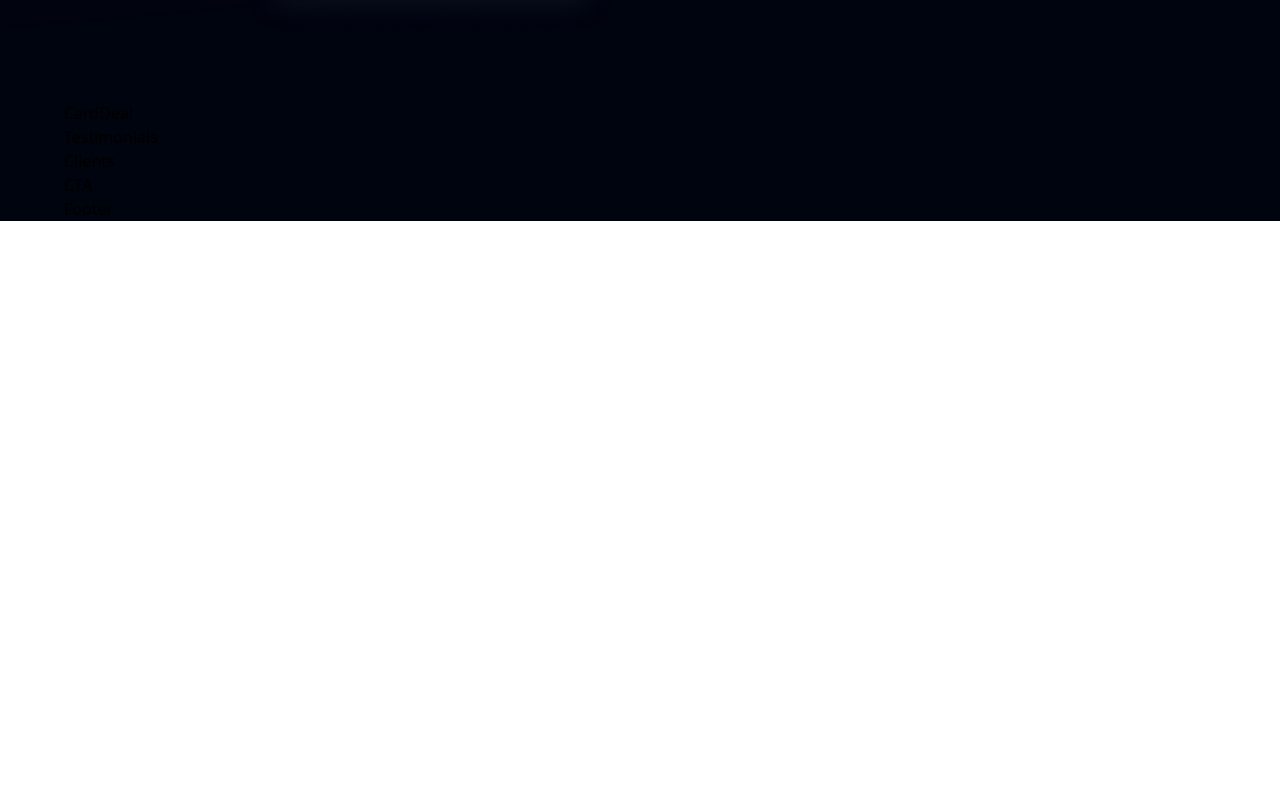
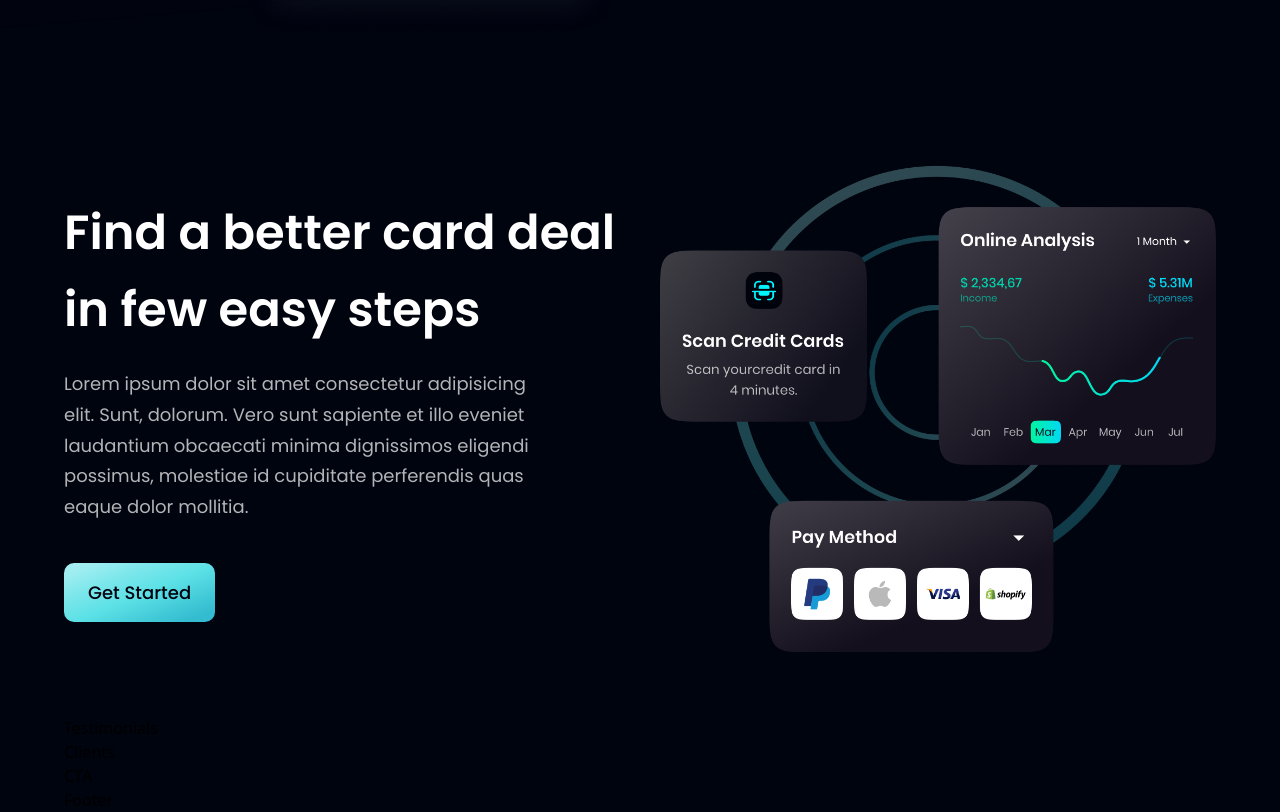
Before and after one commit to alexramosca/business, a React (Vite) app in the folder business/: page / in a window 1280 px wide. Shown: the part 2088-2900 px from the top of the page. Before the commit the page ends 2309 px from the top, so only its background shows below. Built offline with nearby package versions, Linux system fonts and the light colour scheme.

Commit message:
Designed CardDeal component

```diff
--- a/business/src/components/CardDeal.jsx
+++ b/business/src/components/CardDeal.jsx
@@ -1,9 +1,23 @@
 import React from 'react'
+import {card} from '../assets'
+import styles, {layout} from '../styles'
+import Button from './Button'
 
-function CardDeal() {
-  return (
-    <div>CardDeal</div>
+const CardDeal = () => (
+    <section className={layout.section}>
+        <div className={layout.sectionInfo}>
+          <h2 className={styles.heading2}>
+              Find a better card deal <br className='sm:block hidden' /> in few easy steps
+          </h2>
+          <p className={`${styles.paragraph} max-w-[470px] mt-5 `}>Lorem ipsum dolor sit amet consectetur adipisicing elit. Sunt, dolorum. Vero sunt sapiente et illo
+            eveniet laudantium obcaecati minima dignissimos eligendi possimus, molestiae id cupiditate perferendis quas eaque dolor mollitia.</p>
+        <Button styles={"mt-10"} />
+        </div>
+        <div className={layout.sectionImg}>
+            <img src={card} alt='card' className='w-[100%] h-[100%]' />
+        </div>
+    </section>
   )
-}
+
 
 export default CardDeal
```
